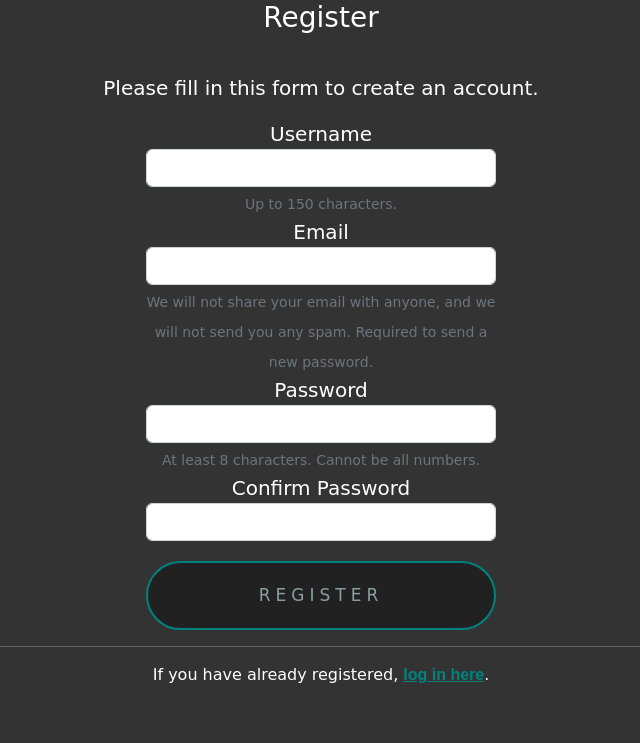
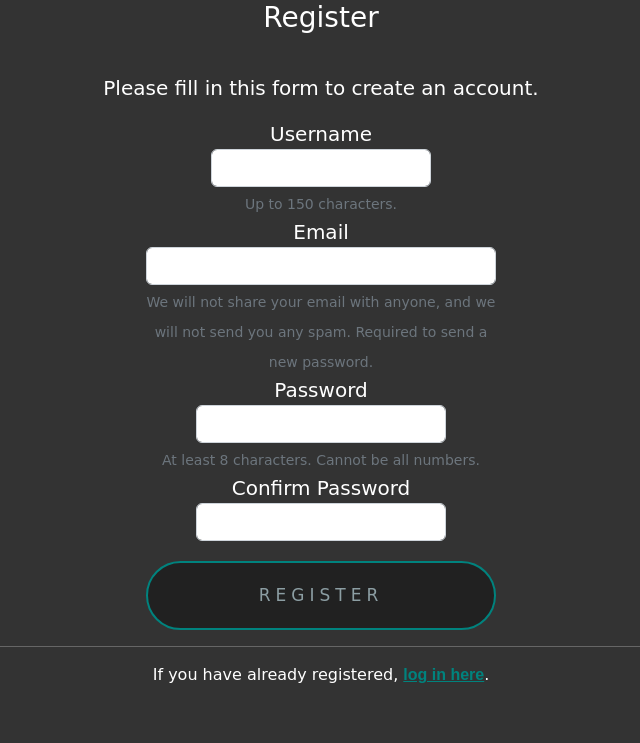
Before and after one commit to Shynzyn/Rankguesser, a Django app: page /register in a window 1280 px wide. Shown: the part 355-1098 px from the top of the page, without its empty margins (319-959 px from the left). Run offline with Django 4.2, Linux system fonts and the light colour scheme.

Commit message:
bugfixes

```diff
--- a/mysite/guesser/templates/register.html
+++ b/mysite/guesser/templates/register.html
@@ -1,6 +1,7 @@
 {% extends "base.html" %}
 {% block title %}Registration{% endblock %}
 {% block content %}
+
 <img style="width: 270px; height: auto;" src="/media/logo.png">
     <div class="container register">
     <h3 class="text-center">Register</h3><br/>
@@ -10,7 +11,7 @@
         {% csrf_token %}
         <div class="form-group">
             <label for="username">Username</label>
-            <input name="username" type="text" class="form-control input-sm" id="username" aria-describedby="usernameHelp">
+            <input style="width: 220px; margin: auto;" name="username" type="text" class="form-control input-sm" id="username" aria-describedby="usernameHelp">
             <small id="usernameHelp" class="form-text" style="font-size: 14px;">Up to 150 characters.</small>
         </div>
         <div class="form-group">
@@ -21,12 +22,12 @@
         </div>
         <div class="form-group">
             <label for="password">Password</label>
-            <input name="password" type="password" class="form-control" id="password" aria-describedby="pwdHelp">
+            <input style="width: 250px; margin: auto;" name="password" type="password" class="form-control" id="password" aria-describedby="pwdHelp">
             <small id="pwdHelp" class="form-text" style="font-size: 14px;">At least 8 characters. Cannot be all numbers.</small>
         </div>
         <div class="form-group">
             <label for="password2">Confirm Password</label>
-            <input name="password2" type="password" class="form-control" id="password2" aria-describedby="pwd2Help">
+            <input style="width: 250px; margin: auto;" name="password2" type="password" class="form-control" id="password2" aria-describedby="pwd2Help">
         </div>
         <button type="submit" class="button">Register</button>
     </form>
```
Also changed, not shown: mysite/guesser/templates/registration/login.html (+7 -0 lines), mysite/db.sqlite3.
